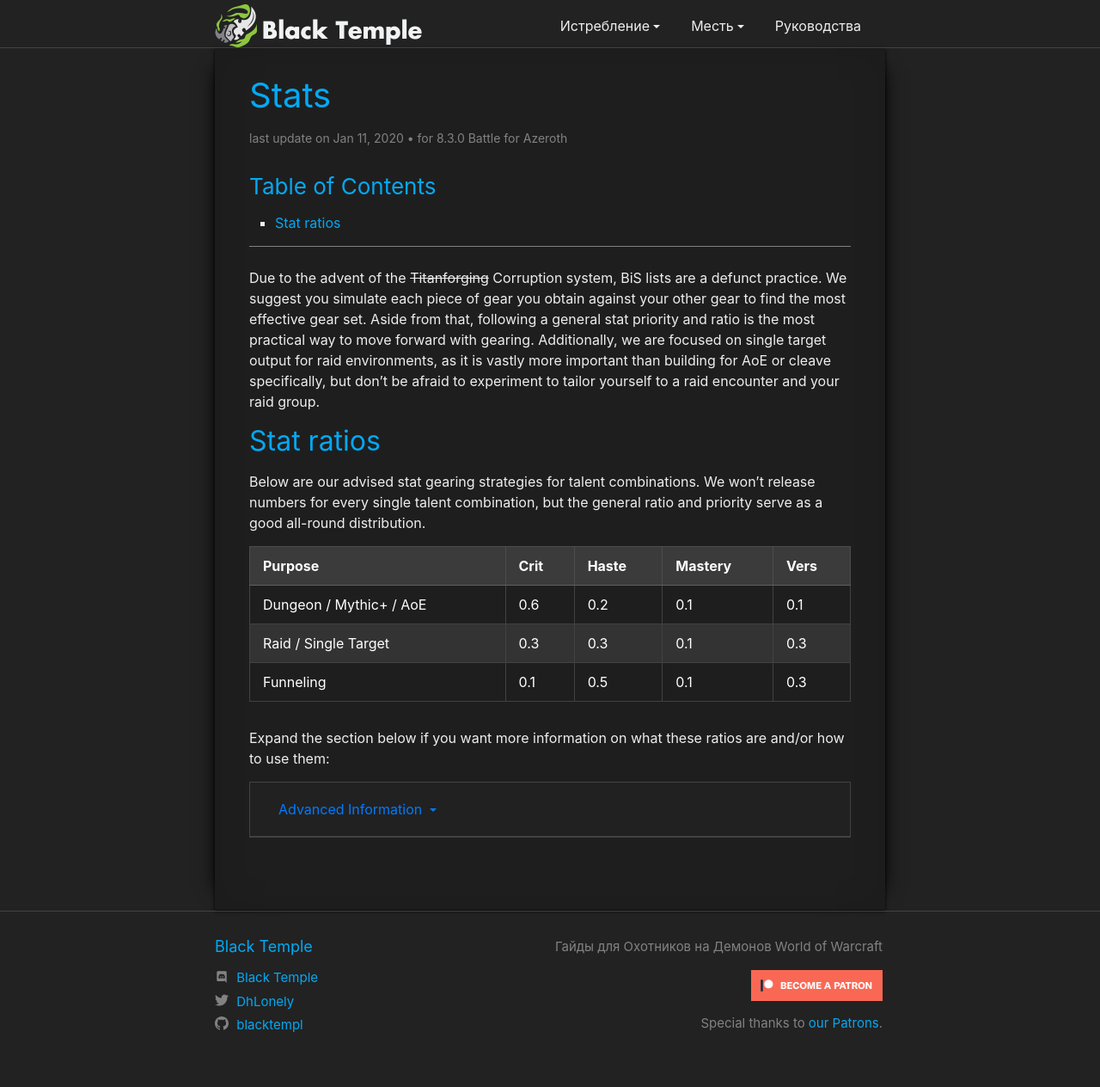
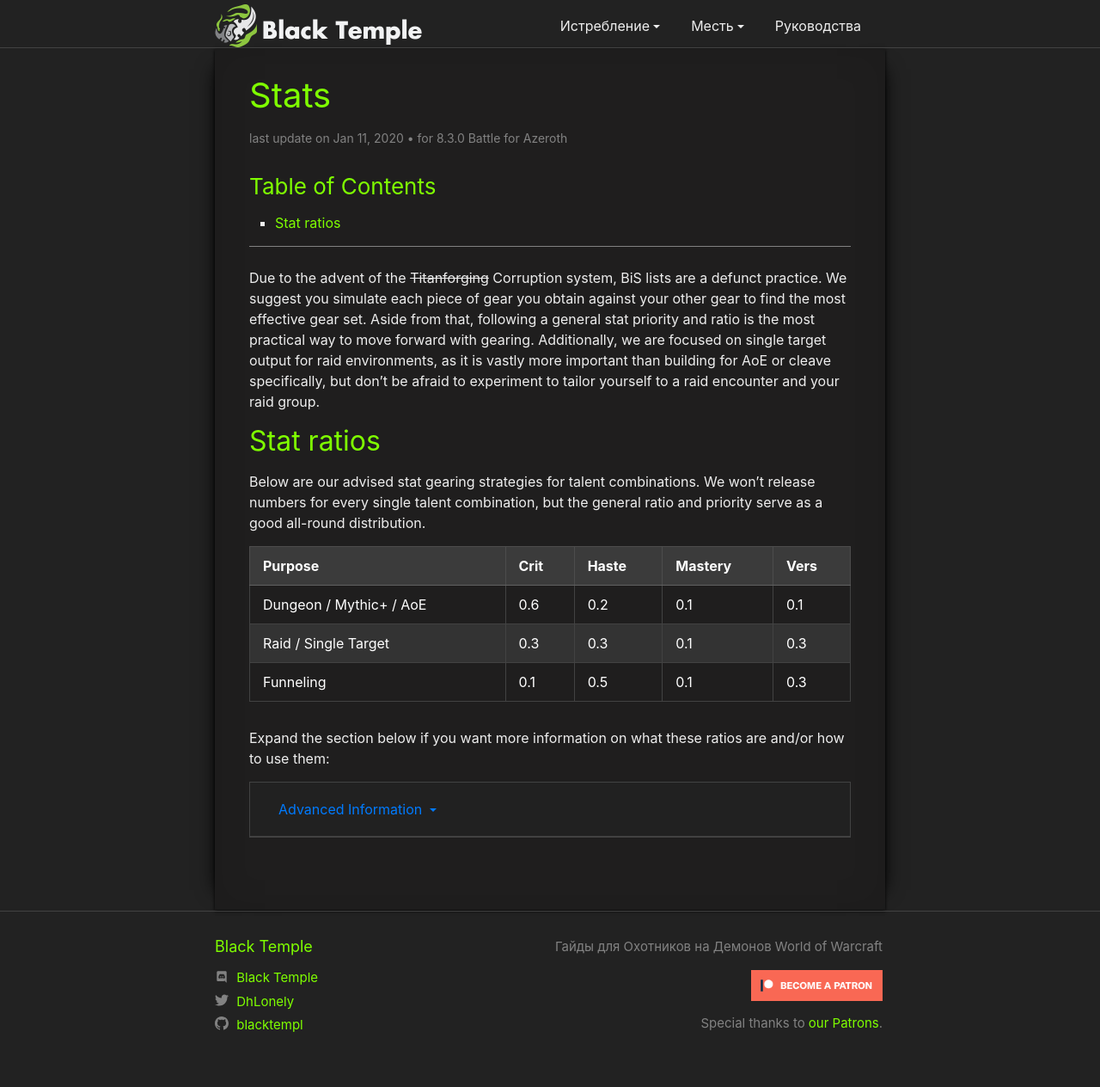
Before and after one commit to blacktempl/blacktempl.github.io, a Jekyll site: the page built from guide/general/stats.md, in a window 1280 px wide. Shown: the whole page at 86% size. Built offline with Jekyll 4.4.1, drawn with Linux system fonts in a browser that asks for light colours; a script that is not in the unit is left out; comment, search, counter and statistics services are not loaded.

Commit message:
Update minima.scss

```diff
--- a/_sass/minima.scss
+++ b/_sass/minima.scss
@@ -12,7 +12,7 @@
 
 $text-color:       #eee !default; // old: // #111 !default;
 $background-color: #222 !default; // old: // #fdfdfd !default;
-$brand-color:      #03A9F4 !default;
+$brand-color:      #7FFF00 !default;
 
 $grey-color:       #828282 !default;
 $grey-color-light: lighten($grey-color, 40%) !default;
```
